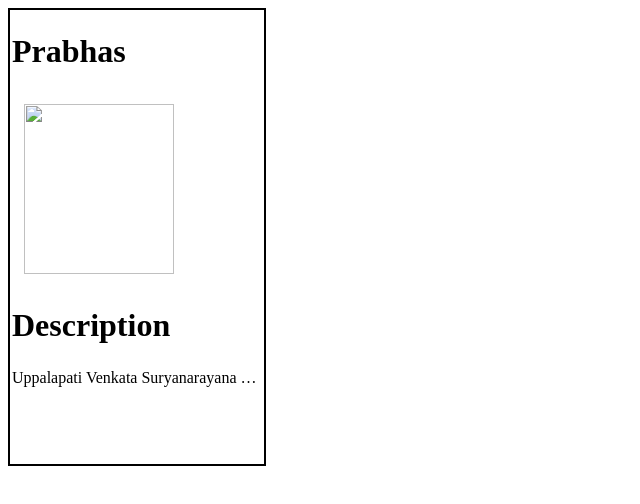
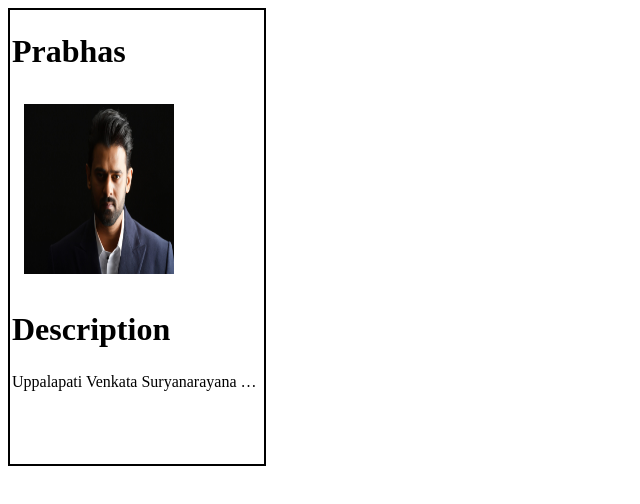
Before and after one commit to Srikanthpolamoni214/actor_prabhas, a plain HTML site: page index.html in a window 1280 px wide. Shown: the whole page, without its empty margins (0-640 px from the left). Drawn offline with Linux system fonts and the light colour scheme.

Commit message:
Update index.html

```diff
--- a/index.html
+++ b/index.html
@@ -32,7 +32,7 @@
 <body>
     <div class="phrabas">
         <h1>Prabhas</h1>
-        <div><img src="./images/phrabhas.jpg" style="padding: 12px;" height="170" width="150" alt="">
+        <div><img src="./prabhas.jpg" style="padding: 12px;" height="170" width="150" alt="">
 
 
            <h1>Description</h1>
```
